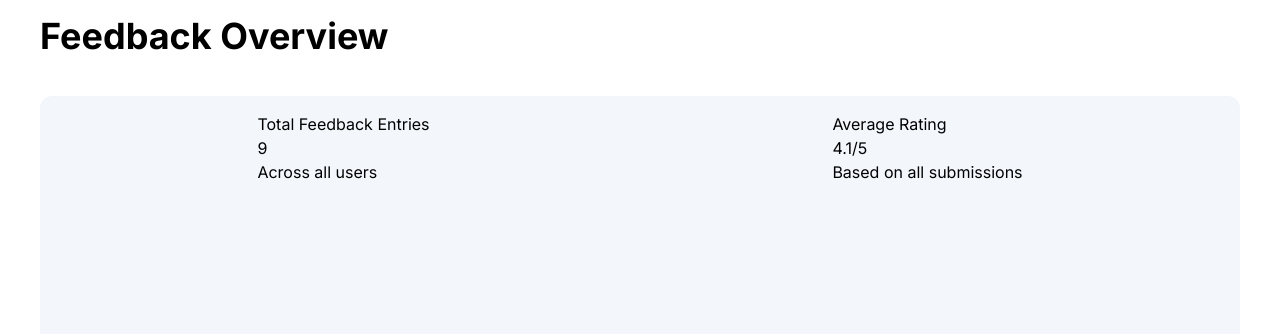
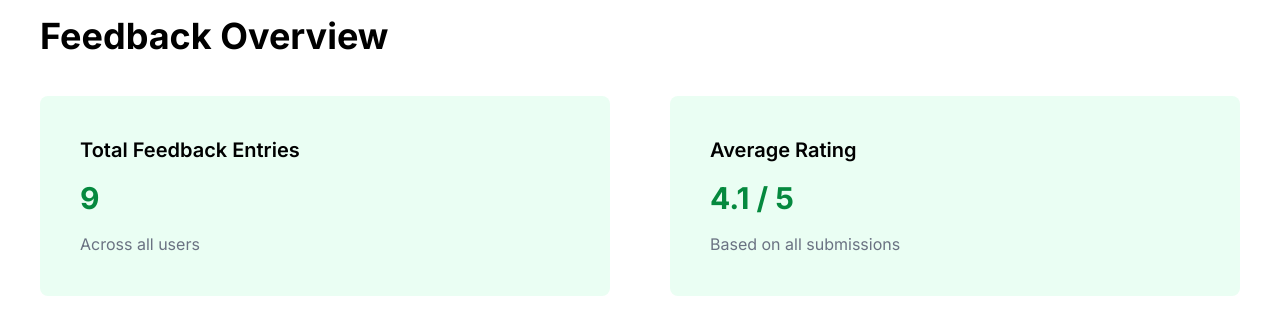
Before and after one commit to MaurenceBudiongan/awarenet-admin-web, a Next.js app: page /feedback in a window 1280 px wide. Shown: the top 334 px of the page. Built offline with nearby package versions, Linux system fonts and the light colour scheme.

Commit message:
feedback ui improvement

```diff
--- a/app/feedback/page.tsx
+++ b/app/feedback/page.tsx
@@ -4,17 +4,17 @@ const Feedback = () => {
   return (
     <div>
       <p className="ml-10 mt-4 text-4xl font-bold">Feedback Overview</p>
-      <div className="flex flex-col">
-        <div className="ml-10 mr-10 mt-10 mb-7 p-4 bg-[#F3F7FC] rounded-xl h-64 flex justify-around gap-y-2">
-          <div className="">
-            <p>Total Feedback Entries</p>
-            <p>9</p>
-            <p>Across all users</p>
+      <div className="flex flex-col ">
+        <div className="ml-10 mr-10 mt-10 mb-7 rounded-xl flex space-x-15 ">
+          <div className="w-full bg-[#eafef3] rounded-lg space-y-4 h-50 flex flex-col justify-center p-10">
+            <p className="text-xl font-semibold ">Total Feedback Entries</p>
+            <p className="text-3xl font-bold text-[#05893E]">9</p>
+            <p className="text-md text-gray-500">Across all users</p>
           </div>
-          <div>
-            <p>Average Rating</p>
-            <p>4.1/5</p>
-            <p>Based on all submissions</p>
+          <div className="w-full bg-[#eafef3] rounded-lg space-y-4 h-50 flex flex-col justify-center p-10">
+            <p className="text-xl font-semibold">Average Rating</p>
+            <p className="text-3xl font-bold text-[#05893E]">4.1 / 5</p>
+            <p className="text-md text-gray-500">Based on all submissions</p>
           </div>
         </div>
       </div>
```
